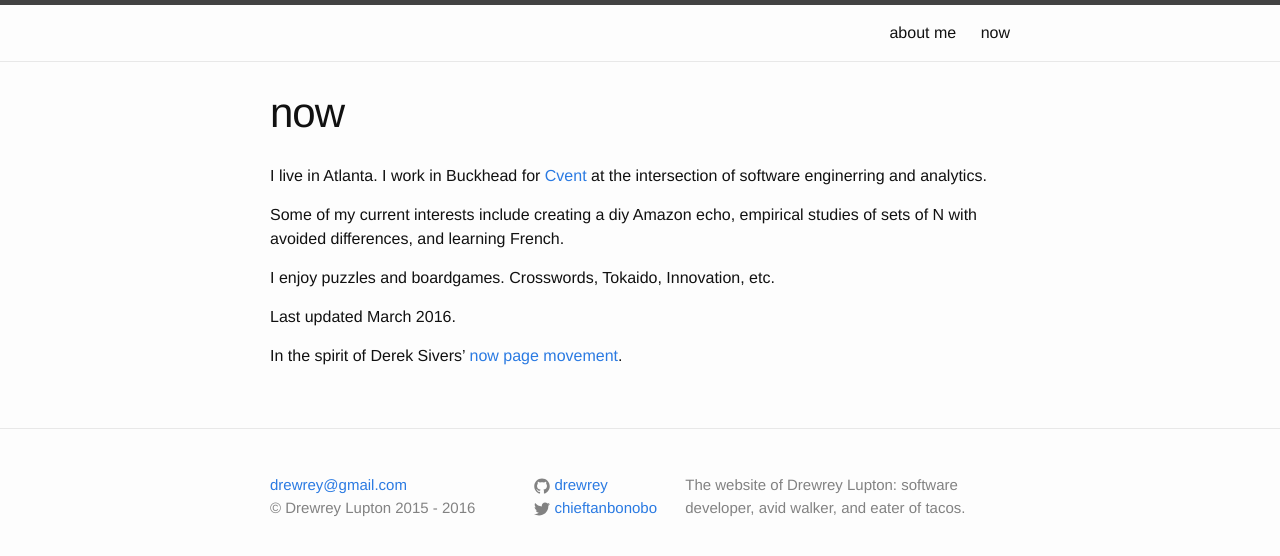
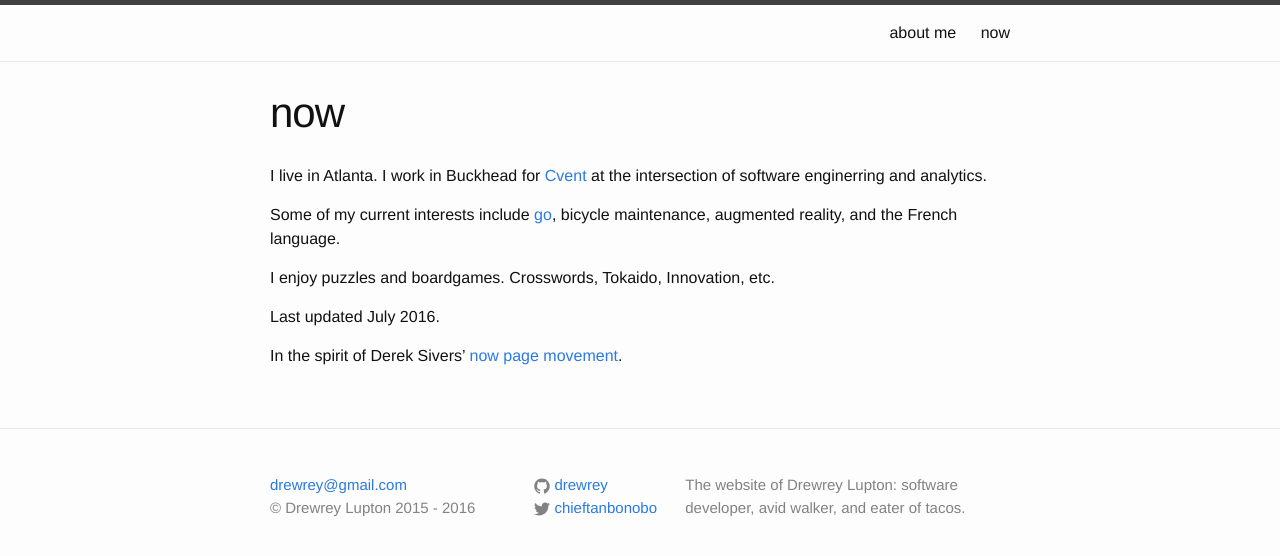
Before and after one commit to drewrey/personal-site, a Jekyll site: the page built from now/index.md, in a window 1280 px wide. Shown: the top 556 px of the page. Built offline with Jekyll 4.4.1, drawn with Linux system fonts in a browser that asks for light colours.

Commit message:
update now page july

```diff
--- a/now/index.md
+++ b/now/index.md
@@ -6,15 +6,16 @@ permalink: /now/
 
 I live in Atlanta. I work in Buckhead for [Cvent][Cvent] at the intersection of software enginerring and analytics.
 
-Some of my current interests include creating a diy Amazon echo, empirical studies of sets of N with avoided differences, and learning French.
+Some of my current interests include [go][go], bicycle maintenance, augmented reality, and the French language.
 
 I enjoy puzzles and boardgames. Crosswords, Tokaido, Innovation, etc.
 
-Last updated March 2016.
+Last updated July 2016.
 
 In the spirit of Derek Sivers' [now page movement][now movement].
 
 
 
 [Cvent]: http://www.cvent.com
+[go]: https://golang.org
 [now movement]: http://www.sivers.org/now3
```
